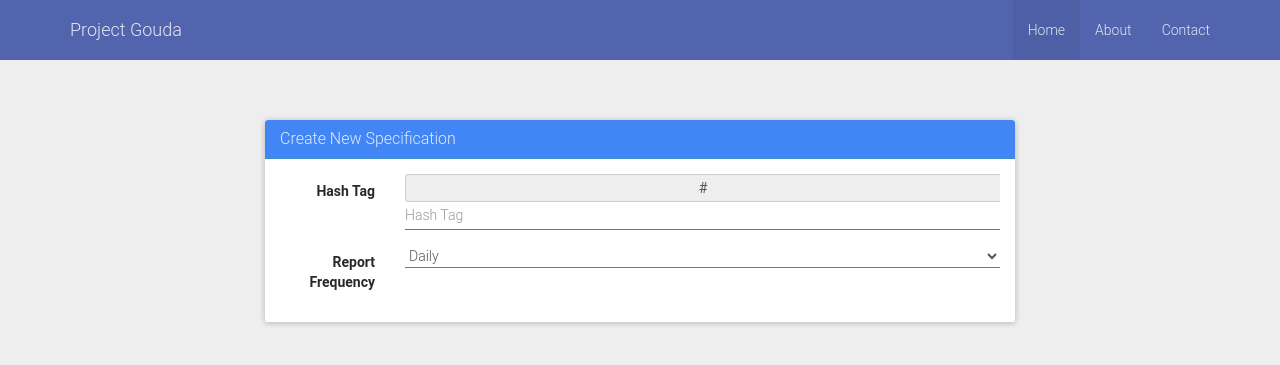
After one commit to TejasM/socialmedia, a Django app: a page that uses socialmedia_project/templates/dashboard/create_spec.html in a window 1280 px wide. The commit adds this page. Shown: the top 365 px of the page. Run offline with Django 3.2, Linux system fonts and the light colour scheme; some libraries are stand-ins or nearby versions.

Commit message:
initial user spec

```diff
--- a/socialmedia_project/dashboard/urls.py
+++ b/socialmedia_project/dashboard/urls.py
@@ -5,4 +5,6 @@ urlpatterns = patterns('',
                        url(r'^login/$', views.login_user, name='login'),
                        url(r'^sign_up/$', views.sign_up, name='signup'),
                        url(r'^main/$', views.main, name='main'),
+                       url(r'^createSpec/$', views.create_spec, name='create_spec'),
+                       url(r'^editSpec/(?P<spec_id>\d+)/$', views.edit_spec, name='edit_spec'),
 )
--- a/socialmedia_project/dashboard/views.py
+++ b/socialmedia_project/dashboard/views.py
@@ -1,4 +1,4 @@
-from dashboard.models import UserProfile
+from dashboard.models import UserProfile, UserSpec
 from django.contrib.auth import authenticate, login
 from django.contrib.auth.models import User
 from django.core.urlresolvers import reverse
@@ -62,4 +62,20 @@ def main(request):
     if request.method == "POST":
         pass
     else:
-        return render(request, 'dashboard/index.html')
+        specs = UserSpec.objects.filter(user=request.user)
+        return render(request, 'dashboard/index.html', {'specs': specs})
+
+
+def create_spec(request):
+    if request.method == "POST":
+        pass
+    else:
+        return render(request, 'dashboard/create_spec.html')
+
+
+def edit_spec(request, spec_id):
+    if request.method == "POST":
+        pass
+    else:
+        spec = UserSpec.objects.get(pk=spec_id)
+        return render(request, 'dashboard/edit_spec.html', {'spec': spec})
--- /dev/null
+++ b/socialmedia_project/templates/dashboard/create_spec.html
@@ -0,0 +1,39 @@
+{% extends 'base.html' %}
+{% block content %}
+    <div class="row">
+        <div class="col-lg-8 col-lg-offset-2 col-md-12">
+            <div class="panel panel-primary">
+                <div class="panel-heading">
+                    <h3 class="panel-title">Create New Specification</h3>
+                </div>
+                <div class="panel-body">
+                    <form class="form-horizontal" action="{% url 'dashboard:create_spec' %}" method="post">
+                        {% csrf_token %}
+                        <fieldset>
+                            <div class="form-group">
+                                <label for="inputHashTag" class="col-lg-2 control-label">Hash Tag</label>
+
+                                <div class="col-lg-10">
+                                    <span class="input-group-addon">#</span>
+                                    <input type="text" class="form-control" id="inputHashTag" placeholder="Hash Tag"
+                                           name="hash_tag">
+                                </div>
+                            </div>
+                            <div class="form-group">
+                                <label for="inputFrequency" class="col-lg-2 control-label">Report Frequency</label>
+
+                                <div class="col-lg-10">
+                                    <select class="form-control" id="inputFrequency" name="frequency">
+                                        <option value="D">Daily</option>
+                                        <option value="W">Weekly</option>
+                                        <option value="M">Monthly</option>
+                                    </select>
+                                </div>
+                            </div>
+                        </fieldset>
+                    </form>
+                </div>
+            </div>
+        </div>
+    </div>
+{% endblock %}
```
Also changed, not shown: socialmedia_project/templates/dashboard/edit_spec.html (added, +42 -0 lines), socialmedia_project/templates/dashboard/index.html (+18 -0 lines).
